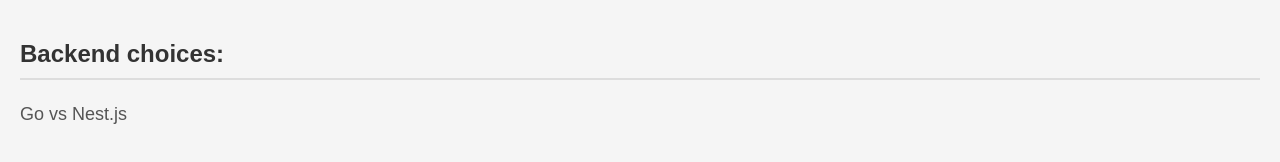
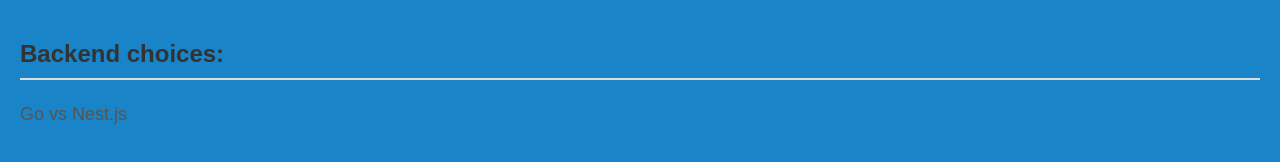
Before and after one commit to just359/fxstudio, a plain HTML site: page index.html in a window 1280 px wide. Drawn offline with Linux system fonts and the light colour scheme.

Commit message:
body color change

```diff
--- a/style.css
+++ b/style.css
@@ -16,3 +16,7 @@ p {
     line-height: 1.6;
     color: #555;
 }
+
+body{
+    background-color: #1984c7;
+}
```
Also changed, not shown: index.html (+3 -0 lines).
